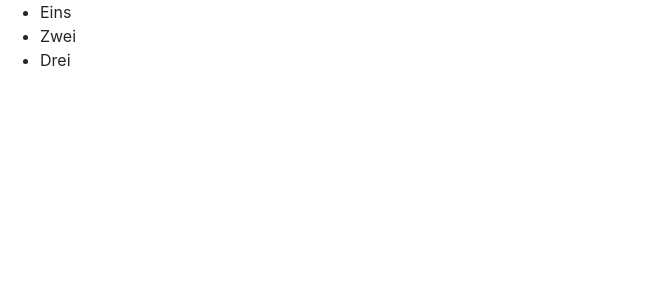
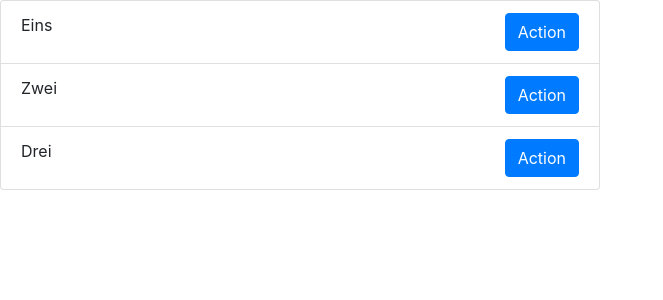
Before and after one commit to dohack2018/TodoTogetherRN, a React (Create React App) app: page / in a window 1280 px wide. Shown: the top 300 px of the page, without its empty margins (0-663 px from the left). Built offline with nearby package versions, Linux system fonts and the light colour scheme.

Commit message:
Update TodoList and TodoItem

```diff
--- a/src/components/TodoList/TodoItem/index.js
+++ b/src/components/TodoList/TodoItem/index.js
@@ -1,11 +1,20 @@
 import React, { Component } from 'react'
+import { Button, ListGroupItem } from 'reactstrap'
+import './todoItem.css'
 
 export class TodoItem extends Component {
     render() {
         return (
-            <li>
-                {this.props.title}
-            </li>
+            <ListGroupItem className="TodoItem">
+                <div class="TodoItem__title">
+                    {this.props.title}
+                </div>
+                <div class="TodoItem__action">
+                    <Button color="primary">
+                        Action
+                    </Button>
+                </div>
+            </ListGroupItem>
         );
     }
 }
--- /dev/null
+++ b/src/components/TodoList/TodoItem/todoItem.css
@@ -0,0 +1,12 @@
+.TodoItem {
+    display: flex !important;
+    justify-content: space-between;
+}
+
+.TodoItem__title {
+    grid-area: title
+}
+
+.TodoItem__action {
+    grid-area: action
+}
--- a/src/components/TodoList/index.js
+++ b/src/components/TodoList/index.js
@@ -1,5 +1,7 @@
 import React, { Component } from 'react'
+import { ListGroup } from 'reactstrap'
 import { TodoItem } from './TodoItem'
+import './todoList.css'
 
 export default class TodoList extends Component {
     render() {
@@ -9,10 +11,10 @@ export default class TodoList extends Component {
         );
 
         return (
-            <div>
-                <ul>
+            <div class="TodoList">
+                <ListGroup>
                     {listItems}
-                </ul>
+                </ListGroup>
             </div>
         );
     }
--- /dev/null
+++ b/src/components/TodoList/todoList.css
@@ -0,0 +1,3 @@
+.TodoList {
+    width: 600px;
+}
```
